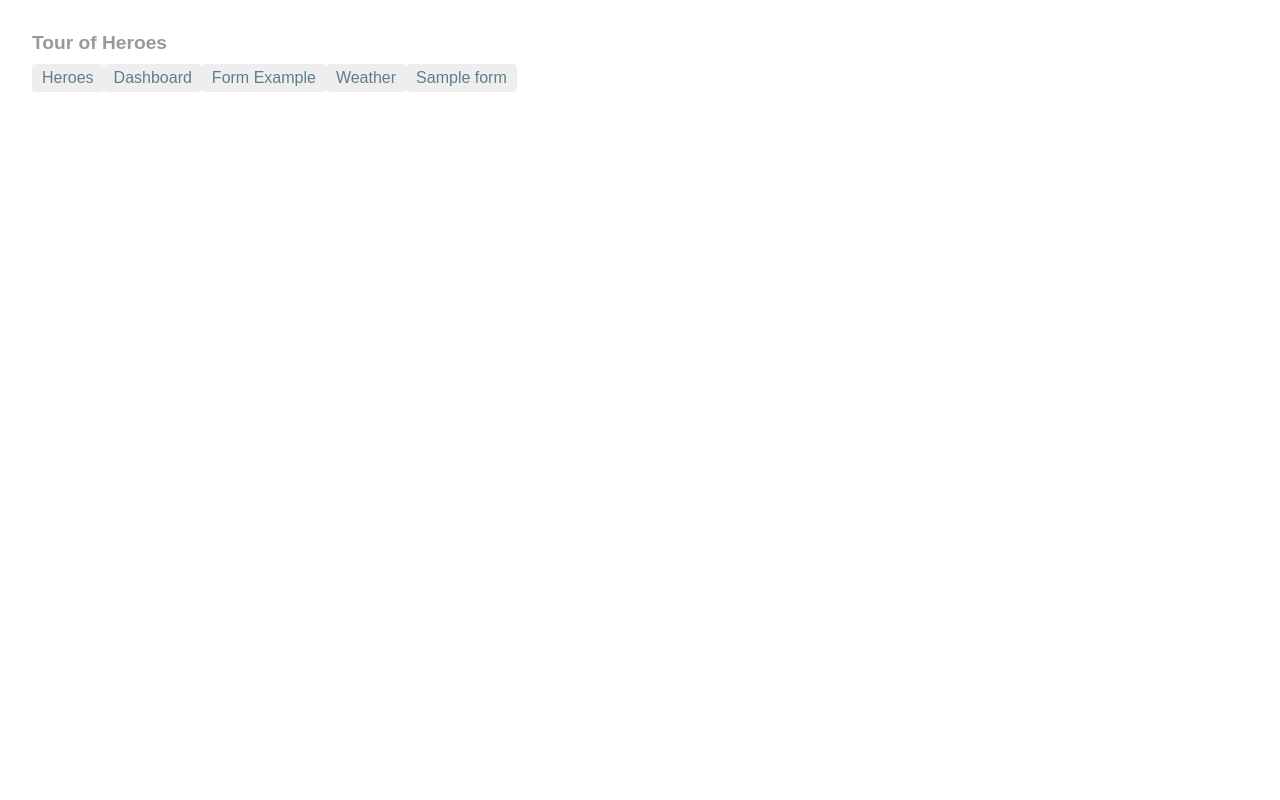
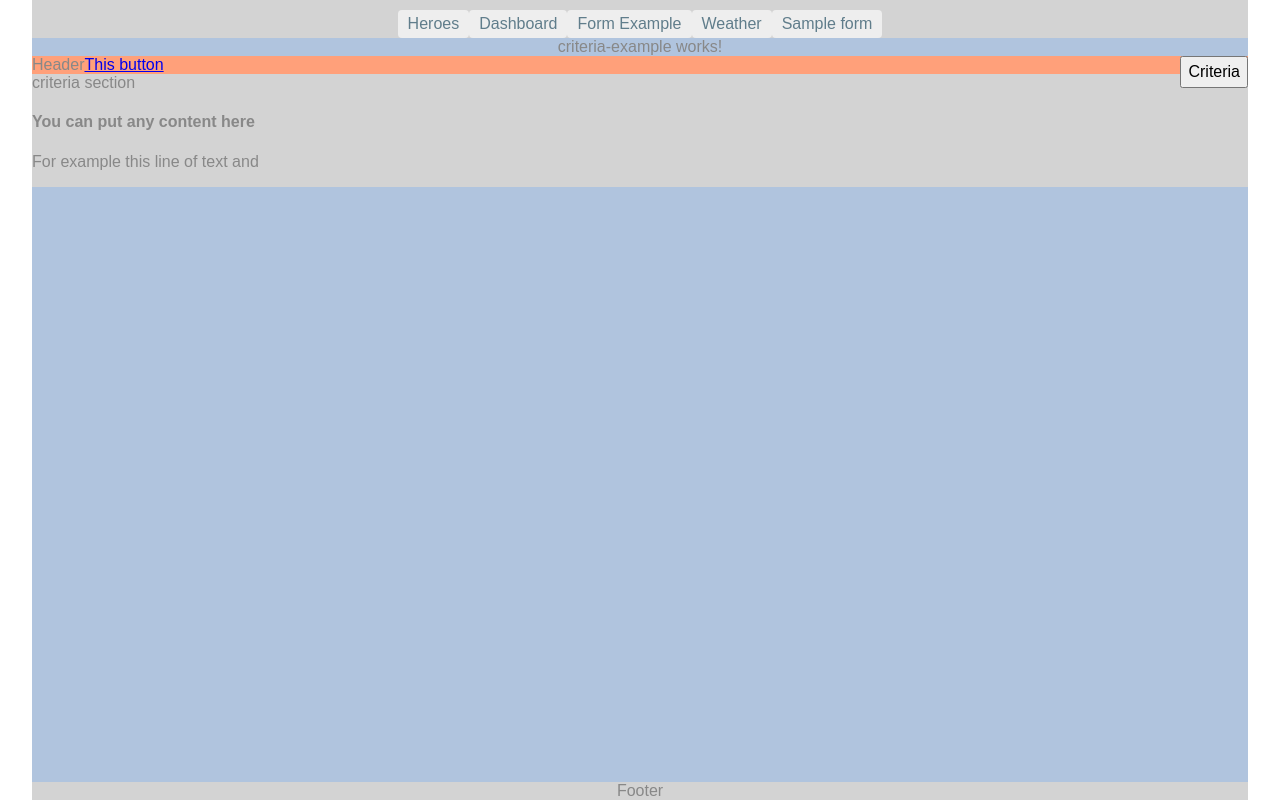
Before and after one commit to tdewangan/Angular2Practice, an Angular app: page /criteria-example in a window 1280 px wide. Before the commit this address led to /. Built offline with nearby package versions, Linux system fonts and the light colour scheme.

Commit message:
transclusion example

```diff
--- a/src/app/app-routing.module.ts
+++ b/src/app/app-routing.module.ts
@@ -7,6 +7,7 @@ import { DashboardComponent } from './dashboard/dashboard.component';
 import { FormExampleComponent } from './form-example/form-example.component';
 import { WeatherAppComponent } from './weather-app/weather-app.component';
 import { SampleFormComponentComponent } from './sample-form-component/sample-form-component.component';
+import { CriteriaExampleComponent } from './criteria-example/criteria-example.component';
 
 const routes: Routes = [
   { path: 'heroes', component: HeroesComponent },
@@ -15,7 +16,8 @@ const routes: Routes = [
   { path: 'form-example', component: FormExampleComponent },
   { path: 'weather', component: WeatherAppComponent },
   { path: '', redirectTo: '/dashboard', pathMatch: 'full' },
-  { path: 'sample-form', component: SampleFormComponentComponent}
+  { path: 'sample-form', component: SampleFormComponentComponent},
+  { path: 'criteria-example', component: CriteriaExampleComponent}
 ];
 
 @NgModule({
--- a/src/app/app.component.css
+++ b/src/app/app.component.css
@@ -26,3 +26,18 @@ nav a:hover {
 nav a.active {
   color: #039be5;
 }
+header{
+  background-color: lightgray
+}
+main {
+  background-color: lightsteelblue;
+  overflow-y: scroll;
+}
+footer{
+  background-color: lightgray
+}
+
+.fixVertical  {
+  flex: 1 1 100%;
+  min-height:100vh;
+}
--- a/src/app/app.component.html
+++ b/src/app/app.component.html
@@ -1,4 +1,5 @@
-<h1>{{title}}</h1>
+<div fxLayout="column" fxLayoutAlign="start none" class="fixVertical">
+  <header fxLayout="row" fxLayoutAlign="center center">
     <nav>
       <a routerLink="/heroes">Heroes</a>
       <a routerLink="/dashboard">Dashboard</a>
@@ -6,4 +7,9 @@
       <a routerLink="/weather">Weather</a>
       <a routerLink="/sample-form">Sample form</a>
     </nav>
-<router-outlet></router-outlet>
+  </header>
+  <main fxFlex fxFlexFill>
+    <router-outlet fxLayout="column"></router-outlet>
+  </main>
+  <footer fxLayout="row" fxLayoutAlign="center center">Footer</footer>
+</div>
--- a/src/app/app.module.ts
+++ b/src/app/app.module.ts
@@ -15,6 +15,8 @@ import { WeatherAppComponent } from './weather-app/weather-app.component';
 import { WeatherAppService } from './weather-app/weather-app.service';
 import { TextboxComponentComponent } from './textbox-component/textbox-component.component';
 import { SampleFormComponentComponent } from './sample-form-component/sample-form-component.component';
+import { CriteriaComponent } from './criteria/criteria.component';
+import { CriteriaExampleComponent } from './criteria-example/criteria-example.component';
 
 @NgModule({
   declarations: [
@@ -25,7 +27,9 @@ import { SampleFormComponentComponent } from './sample-form-component/sample-for
     FormExampleComponent,
     WeatherAppComponent,
     TextboxComponentComponent,
-    SampleFormComponentComponent
+    SampleFormComponentComponent,
+    CriteriaComponent,
+    CriteriaExampleComponent
   ],
   imports: [
     AppRoutingModule,
--- /dev/null
+++ b/src/app/criteria-example/criteria-example.component.html
@@ -0,0 +1,15 @@
+<div fxLayout="column" fxLayoutAlign="start none" class="fixVertical">
+  <div fxLayout="row" fxLayoutAlign="center center">criteria-example works!</div>
+  <div fxFlex fxFlexFill style="background-color: lightgray">
+    <app-criteria>
+      <span card-header>
+        <span>Header</span>
+        <a href="#" class="btn btn-primary">This button</a>
+      </span>
+      <div class="card-block" card-body>
+        <h4 class="card-title">You can put any content here</h4>
+        <p class="card-text">For example this line of text and</p>
+      </div>
+    </app-criteria>
+  </div>
+</div>
--- /dev/null
+++ b/src/app/criteria-example/criteria-example.component.ts
@@ -0,0 +1,15 @@
+import { Component, OnInit } from '@angular/core';
+
+@Component({
+  selector: 'app-criteria-example',
+  templateUrl: './criteria-example.component.html',
+  styleUrls: ['./criteria-example.component.css']
+})
+export class CriteriaExampleComponent implements OnInit {
+
+  constructor() { }
+
+  ngOnInit() {
+  }
+
+}
--- /dev/null
+++ b/src/app/criteria/criteria.component.html
@@ -0,0 +1,10 @@
+<section>
+  <header style="background-color:lightsalmon">
+    <ng-content select="[card-header]"></ng-content>
+    <input style="float:right" type="button" value="Criteria">
+  </header>
+  <section>
+      criteria section
+    <ng-content select="[card-body]"></ng-content>
+  </section>
+</section>
--- /dev/null
+++ b/src/app/criteria/criteria.component.ts
@@ -0,0 +1,15 @@
+import { Component, OnInit } from '@angular/core';
+
+@Component({
+  selector: 'app-criteria',
+  templateUrl: './criteria.component.html',
+  styleUrls: ['./criteria.component.css']
+})
+export class CriteriaComponent implements OnInit {
+
+  constructor() { }
+
+  ngOnInit() {
+  }
+
+}
--- a/src/styles.css
+++ b/src/styles.css
@@ -11,7 +11,7 @@ h2, h3 {
   font-weight: lighter;
 }
 body {
-  margin: 2em;
+  margin: 0 2em;
 }
 body, input[text], button {
   color: #888;
```
Also changed, not shown: src/app/criteria-example/criteria-example.component.css (added), src/app/criteria/criteria.component.css (added), 2 other files (tests, documents, lock files or other folders). Lines whose indentation alone changed are shown as unchanged.
